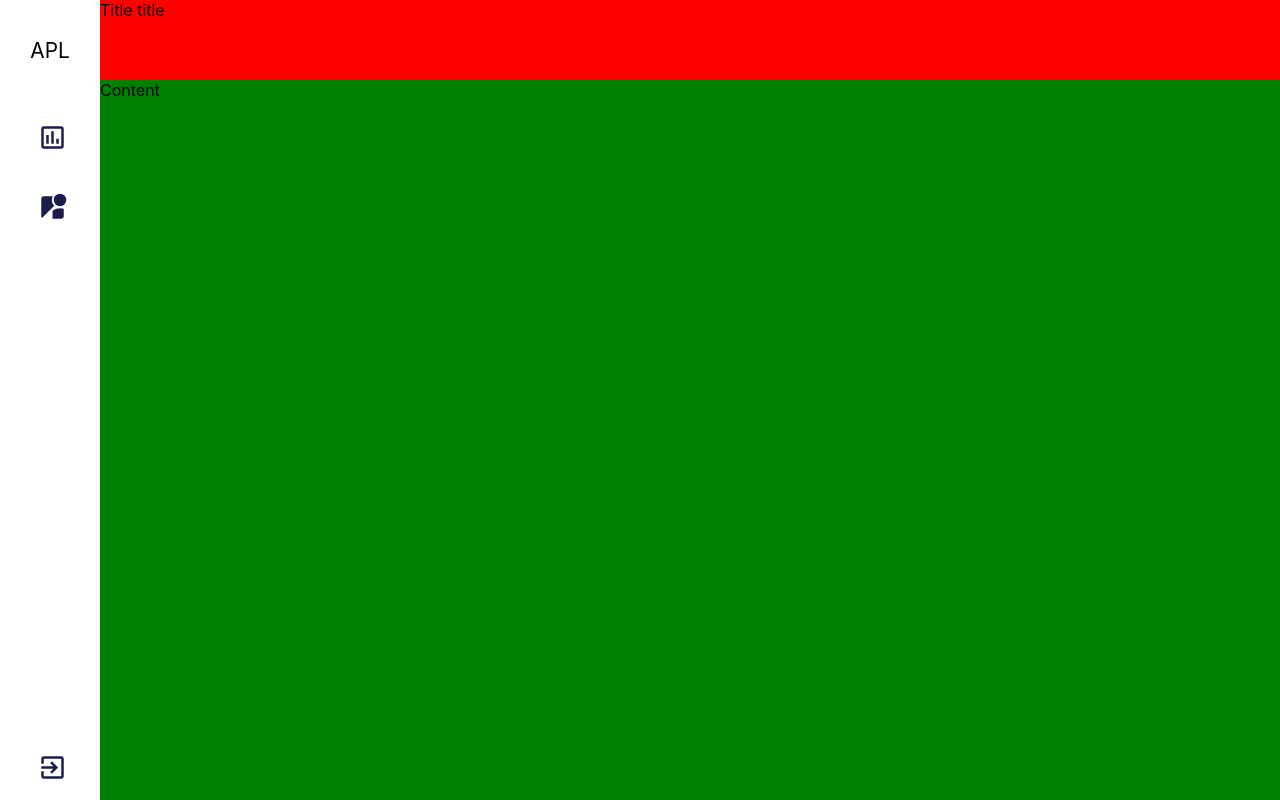
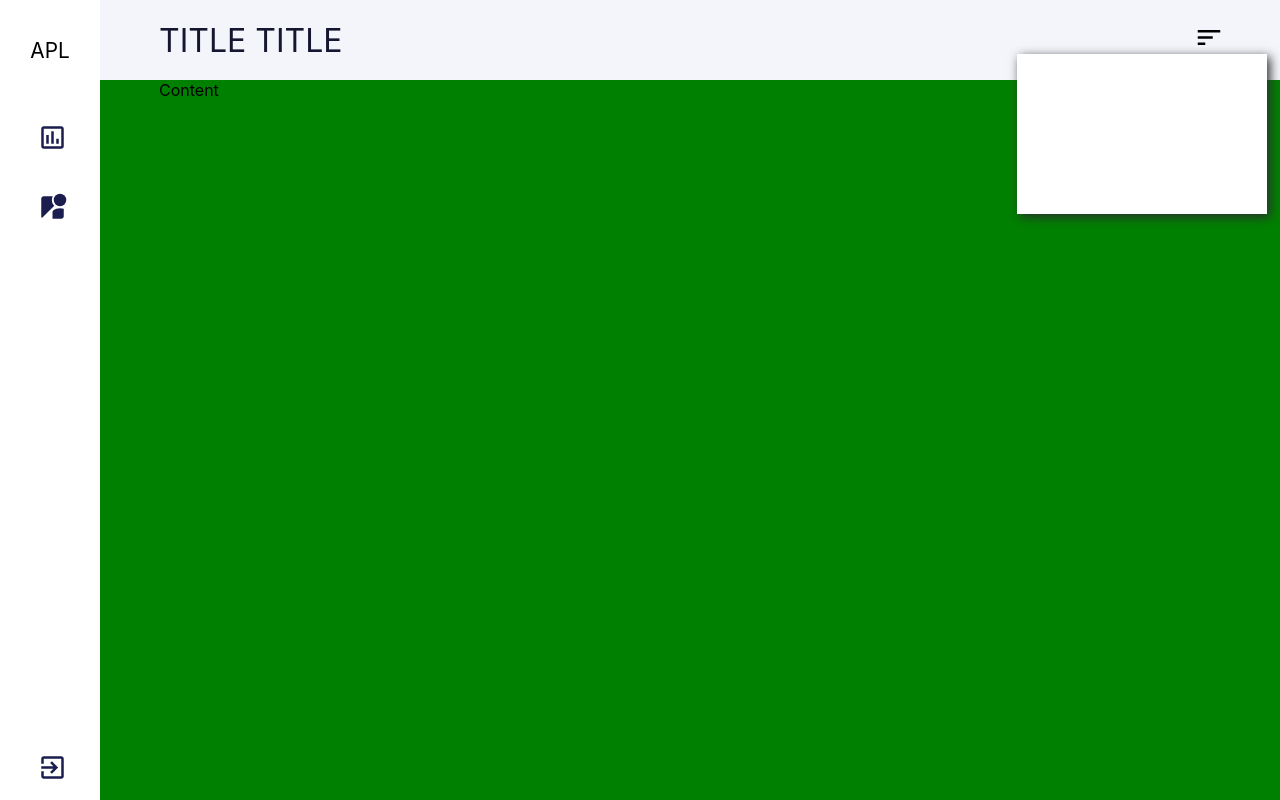
Before and after one commit to SyperOlao/APL, a React (Create React App) app: page / in a window 1280 px wide. Built offline with nearby package versions, Linux system fonts and the light colour scheme.

Commit message:
adding Filters.tsx

```diff
--- a/package.json
+++ b/package.json
@@ -4,6 +4,7 @@
   "private": true,
   "dependencies": {
     "@material-ui/icons": "^4.11.3",
+    "@mui/icons-material": "^5.8.0",
     "@testing-library/jest-dom": "^5.16.4",
     "@testing-library/react": "^13.2.0",
     "@testing-library/user-event": "^13.5.0",
--- a/src/Dashboard/Dashboard.tsx
+++ b/src/Dashboard/Dashboard.tsx
@@ -2,7 +2,7 @@ import "./styles/styles.css";
 import {Header} from "./Header/Header";
 import {Content} from "./Content/Content";
 import {MenuBar} from "./MenuBar/MenuBar";
-import {Filters} from "./Filters/Filters";
+
 
 export const Dashboard = (): JSX.Element => {
     return (
@@ -12,15 +12,12 @@ export const Dashboard = (): JSX.Element => {
                     <MenuBar/>
                 </div>
                 <div className="main-content">
-                    <div className={"header"}>
-                        <Header title={'Title title'}/>
+                    <div className="header">
+                        <Header title='Title title'/>
                     </div>
-                    <div className={"content"}>
+                    <div className="content">
                         <Content/>
                     </div>
-                    {/*<div className={"filters"}>*/}
-                    {/*    <Filters/>*/}
-                    {/*</div>*/}
                 </div>
             </div>
         </div>
--- a/src/Dashboard/Filters/Filters.tsx
+++ b/src/Dashboard/Filters/Filters.tsx
@@ -1,7 +1,22 @@
+import {Sort} from '@material-ui/icons';
+import {useState} from "react";
+
 export const Filters = (): JSX.Element => {
+    const [showFilter, setShowFilter] = useState(true);
+    const changeShowFilter = (): void => {
+        setShowFilter(!showFilter);
+    }
+
     return (
-        <div className={".filters"}>
-            Filters
+        <div>
+            <div className="filters" onClick={changeShowFilter}>
+                {<Sort/>}
+            </div>
+            {showFilter &&
+                <div className="filter__container">
+
+                </div>
+            }
         </div>
     );
 }
--- a/src/Dashboard/Header/Header.tsx
+++ b/src/Dashboard/Header/Header.tsx
@@ -1,10 +1,16 @@
 import "../styles/styles.css";
+import {Filters} from "../Filters/Filters";
 
-export const Header = (props:{title: string}): JSX.Element  => {
+export const Header = (props: { title: string }): JSX.Element => {
     const title = props.title;
     return (
-        <header className={"header"}>
-            {title}
+        <header className="header__container">
+            <div className="header__title">
+                {title.toUpperCase()}
+            </div>
+            <div className="header__filter">
+                <Filters/>
+            </div>
         </header>
     );
 }
--- a/src/Dashboard/styles/styles.css
+++ b/src/Dashboard/styles/styles.css
@@ -1,4 +1,4 @@
-.container{
+.container {
     background-color: #F3F5FA;
     position: absolute;
     width: 100%;
@@ -6,33 +6,70 @@
     display: flex;
 }
 
-.wrapper{
+.wrapper {
     display: flex;
     flex-direction: row;
     width: 100%;
     height: 100%;
 }
 
-.main-content{
+.main-content {
     width: 100%;
     height: 100%;
 }
 
-.header{
+.header {
     width: 100%;
     height: 10%;
-    background-color: red;
+    display: flex;
+    align-items: center;
 }
 
-.menuBar{
+.header__container {
+    width: 100%;
+    height: 100%;
+    display: flex;
+    justify-content: space-between;
+    align-items: center;
+}
+
+.header__title {
+    font-size: 2rem;
+    color: #151630;
+    padding-left: 5%;
+}
+
+.header__filter {
+    padding-right: 5%;
+}
+
+.menuBar {
 
 }
 
-.filters{
+.filters {
+    transform: scale(125%);
 }
 
-.content{
-    width: 100%;
+.filters:hover {
+    transform: scale(125%);
+    color: #2C2D2F;
+}
+
+.filter__container{
+    min-width: 250px;
+    min-height: 20%;
+    background-color: #FFFFFF;
+    position: absolute;
+    right: 0;
+    box-shadow: 3px 3px 10px #2C2D2F;
+    z-index: 10;
+    margin-right: 1%;
+}
+
+.content {
+    width: 95%;
+    padding-left: 5%;
     height: 90%;
     background-color: green;
 }
```
Also changed, not shown: 1 other file (tests, documents, lock files or other folders).
